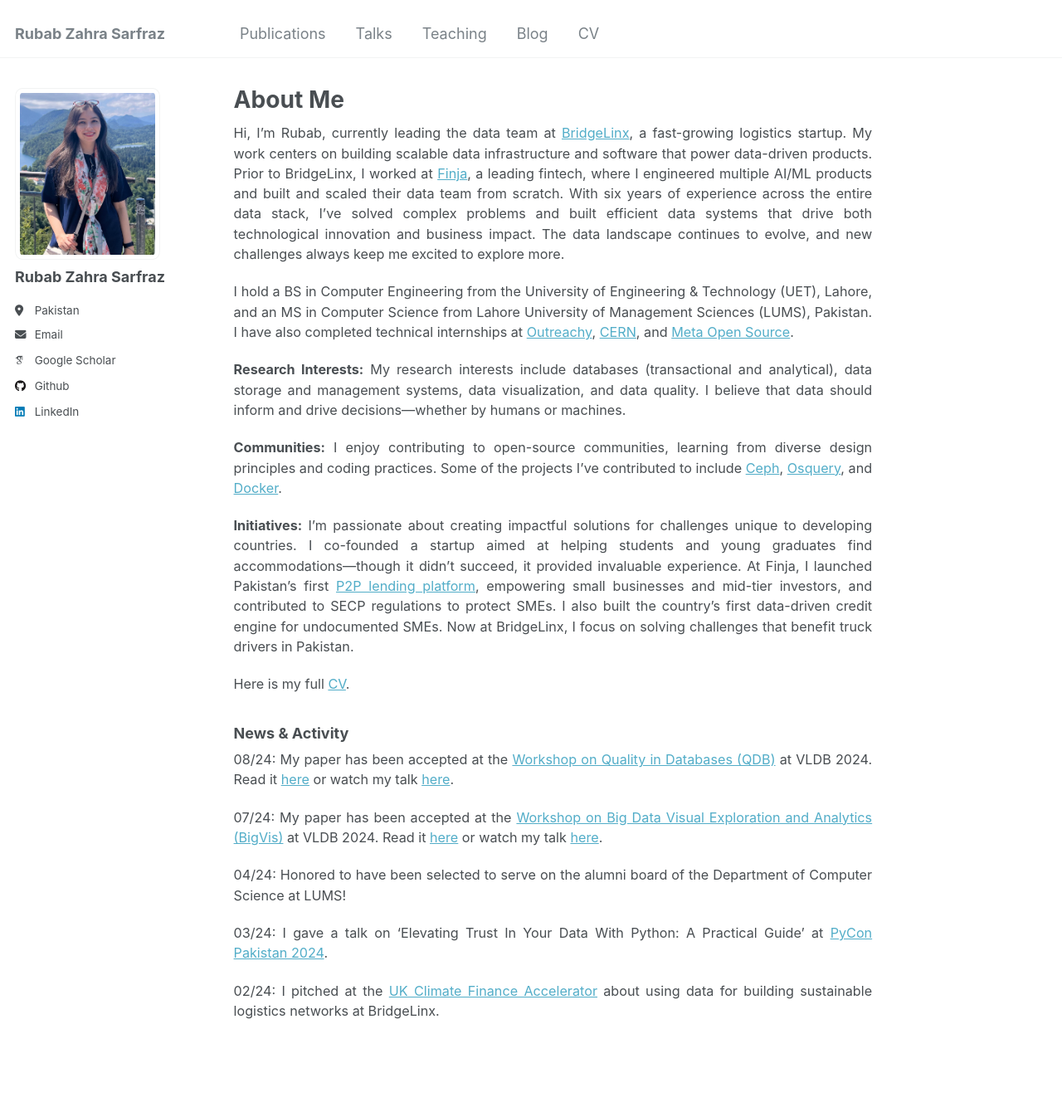
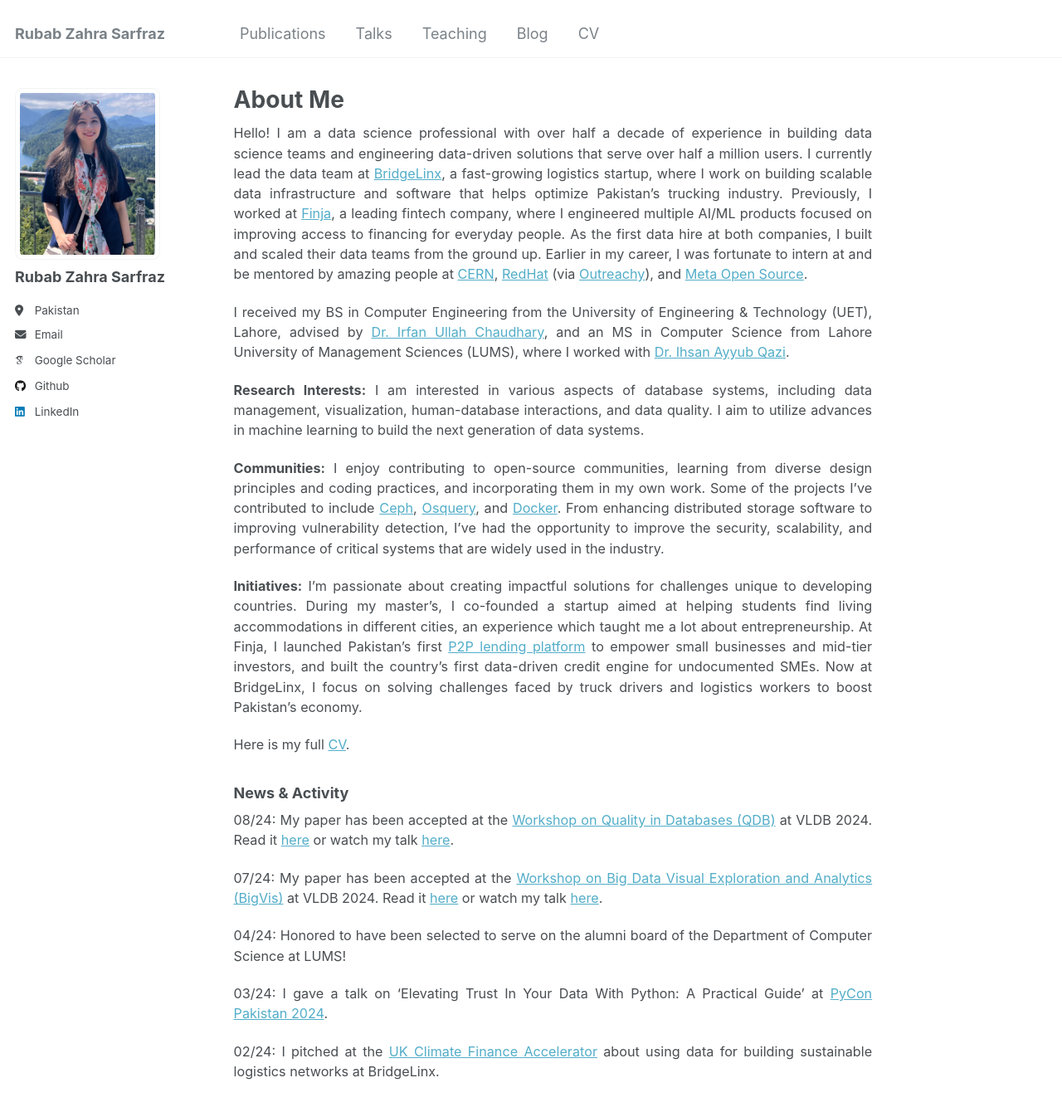
Before and after one commit to rubabzs/rubabzs.github.io, a Jekyll site: the page built from _pages/about.md, in a window 1280 px wide and 1400 px high. Shown: the top 1340 px of the window at 83% size. Built offline with Jekyll 4.4.1, drawn with Linux system fonts in a browser that asks for light colours; some web fonts are replaced.

Commit message:
updated about and CV

```diff
--- a/_pages/about.md
+++ b/_pages/about.md
@@ -9,16 +9,19 @@ redirect_from:
 
 <style>body {text-align: justify; font-size:16}</style>
 
-Hi, I’m Rubab, currently leading the data team at [BridgeLinx](https://www.crunchbase.com/organization/bridgelinx), a fast-growing logistics startup. My work centers on building scalable data infrastructure and software that power data-driven products. Prior to BridgeLinx, I worked at [Finja](https://www.crunchbase.com/organization/finja), a leading fintech, where I engineered multiple AI/ML products and built and scaled their data team from scratch. With six years of experience across the entire data stack, I’ve solved complex problems and built efficient data systems that drive both technological innovation and business impact. The data landscape continues to evolve, and new challenges always keep me excited to explore more.
+Hello! I am a data science professional with over half a decade of experience in building data science teams and engineering data-driven solutions that serve over half a million users. I currently lead the data team at [BridgeLinx](https://www.crunchbase.com/organization/bridgelinx), a fast-growing logistics startup, where I work on building scalable data infrastructure and software that helps optimize Pakistan’s trucking industry. Previously, I worked at [Finja](https://www.crunchbase.com/organization/finja), a leading fintech company, where I engineered multiple AI/ML products focused on improving access to financing for everyday people. As the first data hire at both companies, I built and scaled their data teams from the ground up. Earlier in my career, I was fortunate to intern at and be mentored by amazing people at [CERN](https://home.cern/), [RedHat](https://www.redhat.com/en) (via [Outreachy](https://www.outreachy.org/)), and [Meta Open Source](https://opensource.fb.com/).
 
-I hold a BS in Computer Engineering from the University of Engineering & Technology (UET), Lahore, and an MS in Computer Science from Lahore University of Management Sciences (LUMS), Pakistan. I have also completed technical internships at [Outreachy](https://www.outreachy.org/), [CERN](https://home.cern/), and [Meta Open Source](https://opensource.fb.com/).
+I received my BS in Computer Engineering from the University of Engineering & Technology (UET), Lahore, advised by [Dr. Irfan Ullah Chaudhary](https://nps.edu/documents/103424733/107333307/IrfanCV2009+in+PDF.pdf/9f23b384-e296-4c0e-a6f4-08b75a499d27), and an MS in Computer Science from Lahore University of Management Sciences (LUMS), where I worked with [Dr. Ihsan Ayyub Qazi](https://www.ihsanqazi.com/).
 
-<b>Research Interests:</b> My research interests include databases (transactional and analytical), data storage and management systems, data visualization, and data quality. I believe that data should inform and drive decisions—whether by humans or machines.
 
-<b>Communities:</b> I enjoy contributing to open-source communities, learning from diverse design principles and coding practices. Some of the projects I’ve contributed to include [Ceph](https://ceph.io/en), [Osquery](https://www.osquery.io/), and [Docker](https://www.docker.com/).
+<b>Research Interests:</b> I am interested in various aspects of database systems, including data management, visualization, human-database interactions, and data quality. I aim to utilize advances in machine learning to build the next generation of data systems.
+
+
+<b>Communities:</b> I enjoy contributing to open-source communities, learning from diverse design principles and coding practices, and incorporating them in my own work. Some of the projects I’ve contributed to include [Ceph](https://ceph.io/en), [Osquery](https://www.osquery.io/), and [Docker](https://www.docker.com/). From enhancing distributed storage software to improving vulnerability detection, I’ve had the opportunity to improve the security, scalability, and performance of critical systems that are widely used in the industry.
+
 
 <b>Initiatives:</b>
-I’m passionate about creating impactful solutions for challenges unique to developing countries. I co-founded a startup aimed at helping students and young graduates find accommodations—though it didn’t succeed, it provided invaluable experience. At Finja, I launched Pakistan’s first [P2P lending platform](https://x.com/SECPakistan/status/1526596678219972609), empowering small businesses and mid-tier investors, and contributed to SECP regulations to protect SMEs. I also built the country’s first data-driven credit engine for undocumented SMEs. Now at BridgeLinx, I focus on solving challenges that benefit truck drivers in Pakistan.
+I’m passionate about creating impactful solutions for challenges unique to developing countries. During my master’s, I co-founded a startup aimed at helping students find living accommodations in different cities, an experience which taught me a lot about entrepreneurship. At Finja, I launched Pakistan’s first [P2P lending platform](https://x.com/SECPakistan/status/1526596678219972609) to empower small businesses and mid-tier investors, and built the country’s first data-driven credit engine for undocumented SMEs. Now at BridgeLinx, I focus on solving challenges faced by truck drivers and logistics workers to boost Pakistan’s economy.
 
 Here is my full [CV](http://rubabzs.github.io/files/Rubab_Zahra_Sarfraz_CV.pdf).
 
```
Also changed, not shown: 1 other file.
